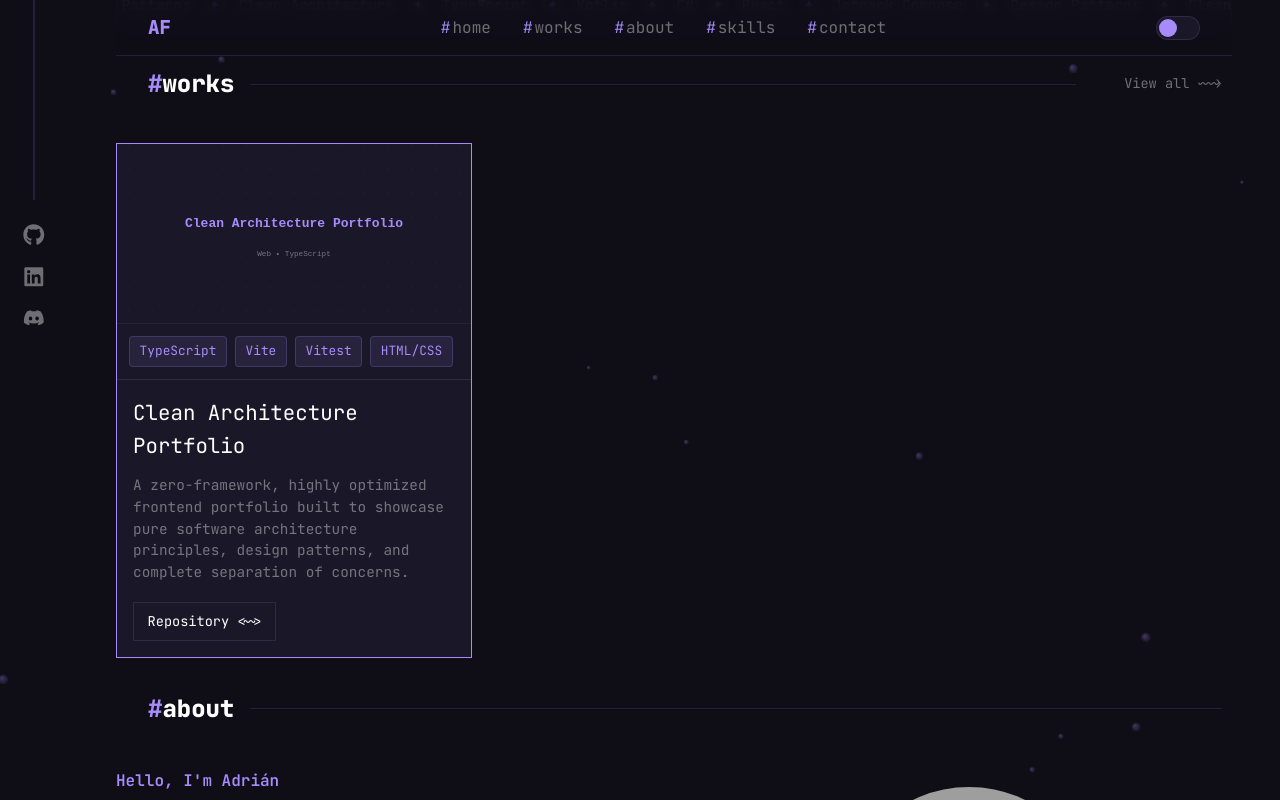
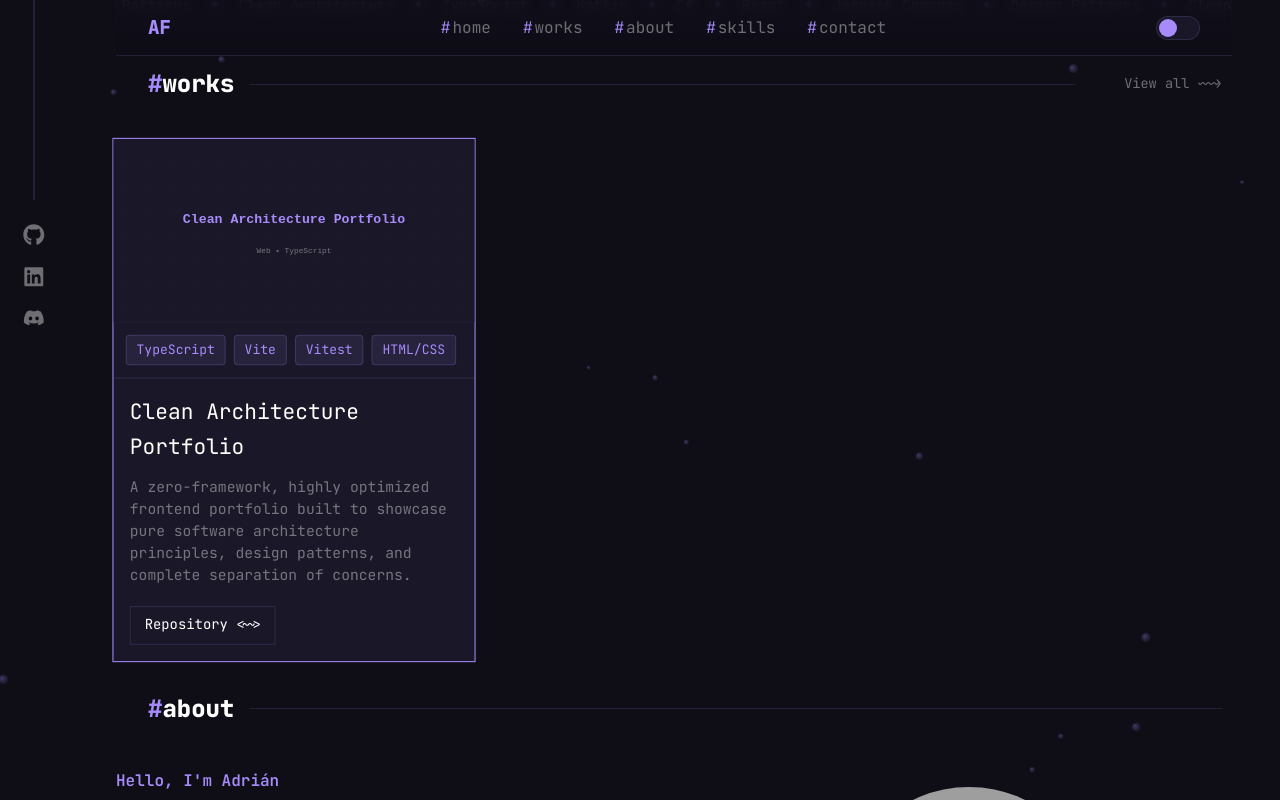
Before and after one commit to Adriianh/portfolio, a React (Vite) app: page / in a window 1280 px wide. In both pictures the pointer is over the element 294 px from the left and 888 px from the top of the page. Shown: the part 488-1288 px from the top of the page. Built offline with nearby package versions, Linux system fonts and the light colour scheme; grey boxes are pictures that could not be loaded.

Commit message:
feat: add zoom on hover effect to project cards

```diff
--- a/src/styles/project-card.css
+++ b/src/styles/project-card.css
@@ -14,6 +14,7 @@
 
 .project-card:hover {
     border-color: var(--accent);
+    transform: scale(1.02);
 }
 
 .project-card__preview {
```
